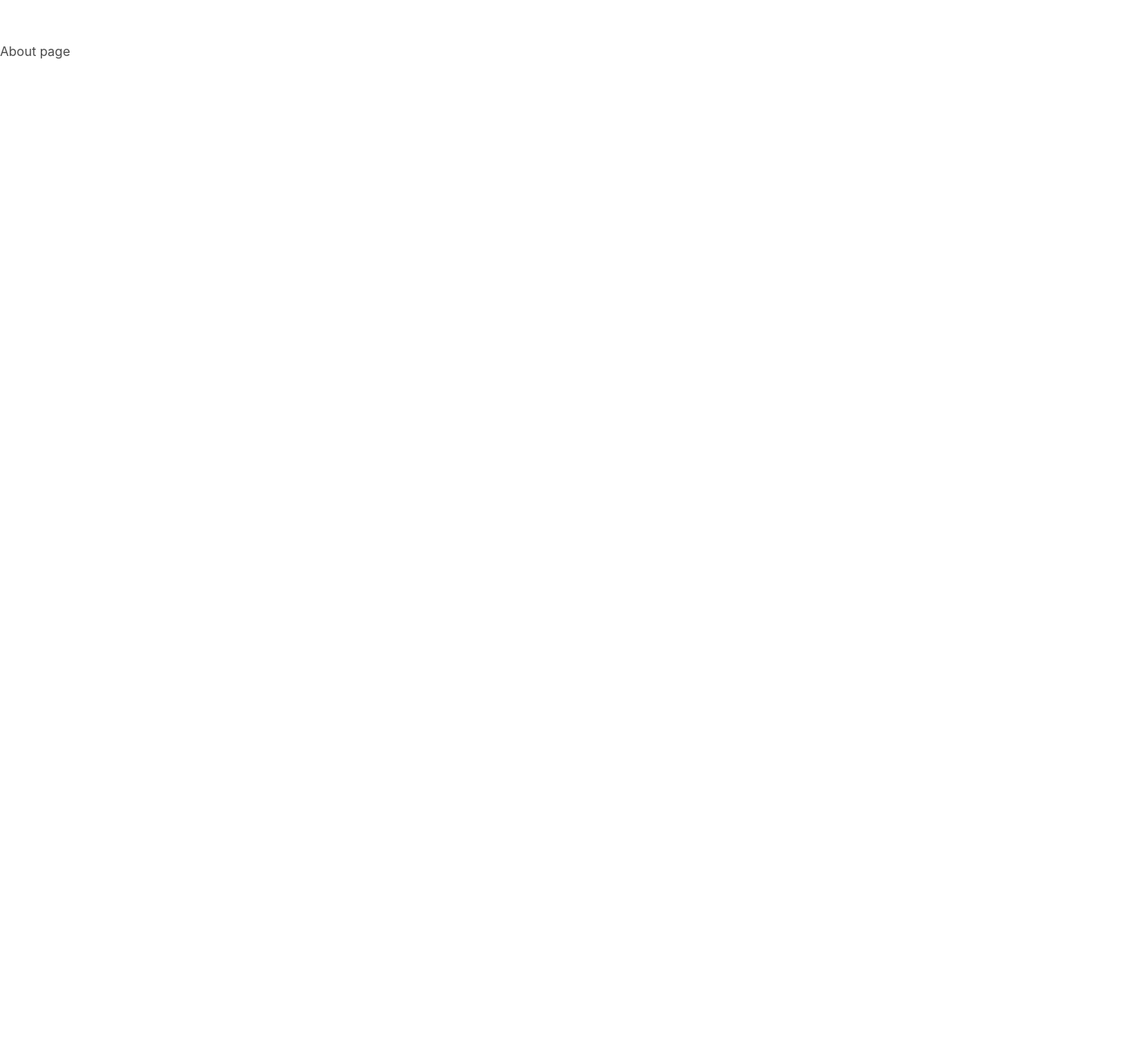
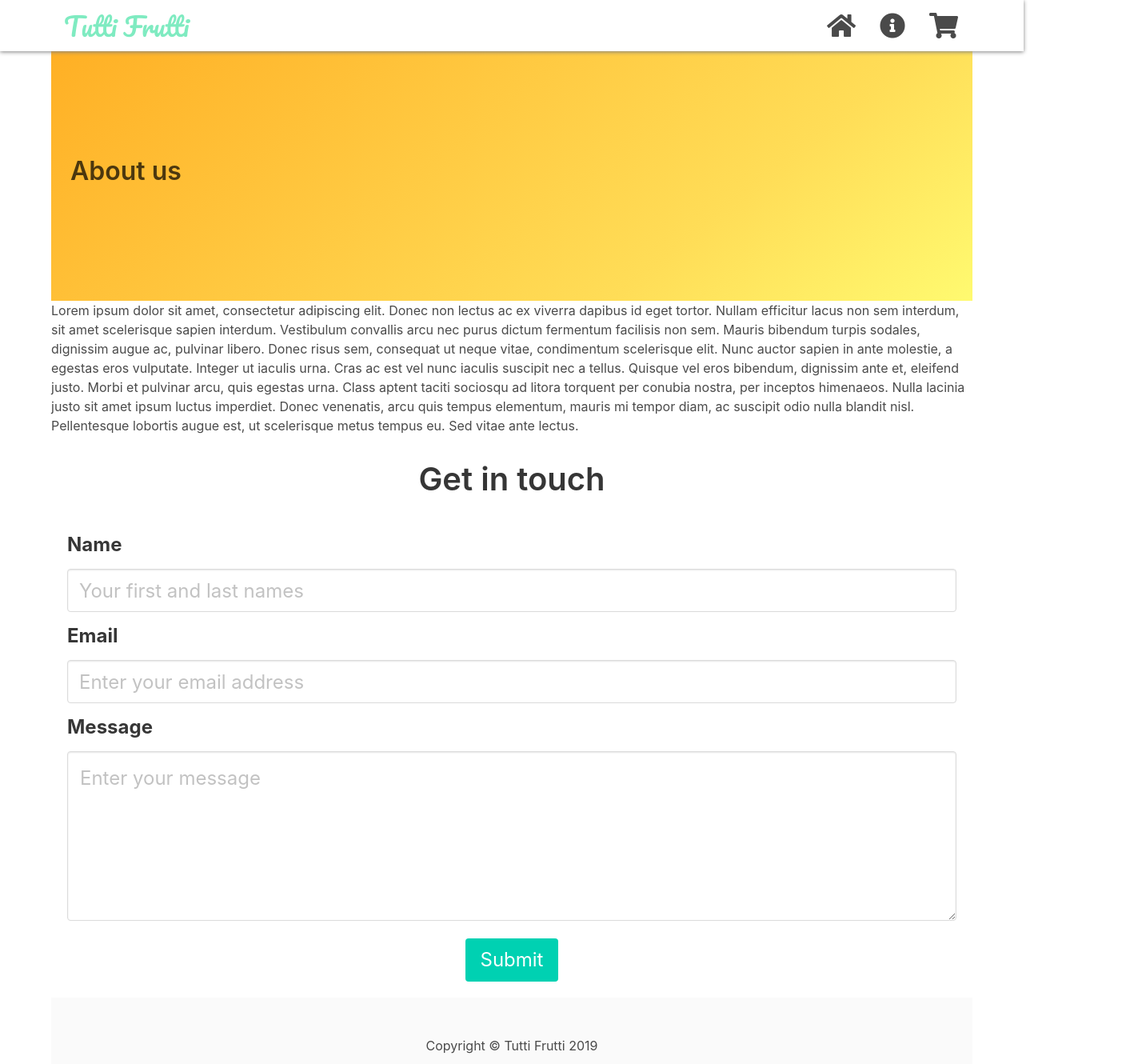
Before and after one commit to tiagological/shopping-cart, a React (Create React App) app in the folder client/: page /about in a window 1280 px wide. Shown: the top 1330 px of the page at 80% size, 1403 px wide, since content can reach past the window. Before the commit the page ends 800 px from the top, so only its background shows below. Built offline with nearby package versions, Linux system fonts and the light colour scheme.

Commit message:
Added footer to all views and banner and contact form to about view

```diff
--- a/client/src/components/About.js
+++ b/client/src/components/About.js
@@ -1,9 +1,78 @@
 import React from 'react';
+import styles from '../styles/About.module.css';
 
 const About = () => {
   return (
-    <div>
-      <h1>About page</h1>
+    <div class='container'>
+      <section class='hero is-warning is-medium is-bold'>
+        <div class='hero-body'>
+          <div class='container'>
+            <h1 class='title'>About us</h1>
+          </div>
+        </div>
+      </section>
+      <div className='container'>
+        <p>
+          Lorem ipsum dolor sit amet, consectetur adipiscing elit. Donec non
+          lectus ac ex viverra dapibus id eget tortor. Nullam efficitur lacus
+          non sem interdum, sit amet scelerisque sapien interdum. Vestibulum
+          convallis arcu nec purus dictum fermentum facilisis non sem. Mauris
+          bibendum turpis sodales, dignissim augue ac, pulvinar libero. Donec
+          risus sem, consequat ut neque vitae, condimentum scelerisque elit.
+          Nunc auctor sapien in ante molestie, a egestas eros vulputate. Integer
+          ut iaculis urna. Cras ac est vel nunc iaculis suscipit nec a tellus.
+          Quisque vel eros bibendum, dignissim ante et, eleifend justo. Morbi et
+          pulvinar arcu, quis egestas urna. Class aptent taciti sociosqu ad
+          litora torquent per conubia nostra, per inceptos himenaeos. Nulla
+          lacinia justo sit amet ipsum luctus imperdiet. Donec venenatis, arcu
+          quis tempus elementum, mauris mi tempor diam, ac suscipit odio nulla
+          blandit nisl. Pellentesque lobortis augue est, ut scelerisque metus
+          tempus eu. Sed vitae ante lectus.
+        </p>
+      </div>
+      <div className={`container ${styles.getInTouchTitle}`}>
+        <h2 className='title is-2'>Get in touch</h2>
+      </div>
+      <div className={`container ${styles.formContainer}`}>
+        <div className='field'>
+          <label className='label is-large'>Name</label>
+          <div className='control'>
+            <input
+              className='input is-large'
+              type='text'
+              placeholder='Your first and last names'
+            />
+          </div>
+        </div>
+        <div className='field'>
+          <label className='label is-large'>Email</label>
+          <div className='control'>
+            <input
+              className='input is-large'
+              type='email'
+              placeholder='Enter your email address'
+            />
+          </div>
+        </div>
+        <div className='field'>
+          <label className='label is-large'>Message</label>
+          <div className='control'>
+            <textarea
+              className='textarea is-large'
+              placeholder='Enter your message'
+              rows='5'
+            />
+          </div>
+        </div>
+        <div className='field'>
+          <div className='control has-text-centered'>
+            <button
+              className={`button is-primary is-large ${styles.submitBtn}`}>
+              Submit
+            </button>
+          </div>
+        </div>
+      </div>
     </div>
   );
 };
--- /dev/null
+++ b/client/src/components/AboutContainer.js
@@ -0,0 +1,17 @@
+import React from 'react';
+import Navbar from './Navbar';
+import About from './About';
+import Cart from './Cart';
+import Footer from './Footer';
+
+const AppContainer = () => {
+  return (
+    <div className='container'>
+      <Navbar />
+      <About />
+      <Cart />
+      <Footer />
+    </div>
+  );
+};
+export default AppContainer;
--- a/client/src/components/App.js
+++ b/client/src/components/App.js
@@ -1,18 +1,16 @@
 import React from 'react';
 import { BrowserRouter as Router, Switch, Route } from 'react-router-dom';
 import Home from './Home';
-import About from './About';
+import AboutContainer from './AboutContainer';
 import Checkout from './Checkout';
 
 const App = () => {
   return (
     <Router>
       <Switch>
-        <div>
-          <Route exact path='/' component={Home} />
-          <Route exact path='/about' component={About} />
-          <Route exact path='/checkout' component={Checkout} />
-        </div>
+        <Route exact path='/' component={Home} />
+        <Route exact path='/about' component={AboutContainer} />
+        <Route exact path='/checkout' component={Checkout} />
       </Switch>
     </Router>
   );
--- a/client/src/components/Cart.js
+++ b/client/src/components/Cart.js
@@ -1,6 +1,6 @@
 import React from 'react';
 import { connect } from 'react-redux';
-import { removeItem, decreaseTotal } from '../actions';
+import { removeItem, decreaseTotal, toggleCart } from '../actions';
 import styles from '../styles/Cart.module.css';
 import PropTypes from 'prop-types';
 
@@ -11,6 +11,7 @@ const Cart = props => {
         <p>{item.name}</p>
         <p>£{item.price}</p>
         <button
+          className='button is-primary'
           onClick={() => {
             props.removeItem(item.id);
             props.decreaseTotal(item.price);
@@ -27,7 +28,11 @@ const Cart = props => {
 
   const cartDisplay =
     props.cart.length === 0 ? (
-      <div>Your cart is empty!</div>
+      <div className={styles.emptyCartMessage}>
+        <i className='fas fa-2x fa-shopping-cart' />
+
+        <h1>Your cart is empty!</h1>
+      </div>
     ) : (
       <div>
         {cartItems}
@@ -37,7 +42,9 @@ const Cart = props => {
 
   return (
     <div style={cartVisibility} className={styles.cartContainer}>
-      <h3>Cart</h3>
+      <button className={styles.closeBtn} onClick={props.toggleCart}>
+        <i className='fas fa-times' />
+      </button>
       {cartDisplay}
     </div>
   );
@@ -53,7 +60,7 @@ const mapStateToProps = state => {
 
 export default connect(
   mapStateToProps,
-  { removeItem, decreaseTotal }
+  { removeItem, decreaseTotal, toggleCart }
 )(Cart);
 
 Cart.propTypes = {
@@ -61,5 +68,6 @@ Cart.propTypes = {
   total: PropTypes.number.isRequired,
   removeItem: PropTypes.func.isRequired,
   decreaseTotal: PropTypes.func.isRequired,
+  toggleCart: PropTypes.func.isRequired,
   isCartVisible: PropTypes.bool.isRequired
 };
--- a/client/src/components/Checkout.js
+++ b/client/src/components/Checkout.js
@@ -1,9 +1,11 @@
 import React from 'react';
+import Footer from './Footer';
 
 const Checkout = () => {
   return (
     <div>
       <h1>Checkout page</h1>
+      <Footer />
     </div>
   );
 };
--- /dev/null
+++ b/client/src/components/Footer.js
@@ -0,0 +1,13 @@
+import React from 'react';
+
+const Footer = () => {
+  return (
+    <footer className='footer'>
+      <div className='content has-text-centered'>
+        <p>Copyright &copy; Tutti Frutti 2019</p>
+      </div>
+    </footer>
+  );
+};
+
+export default Footer;
--- a/client/src/components/Home.js
+++ b/client/src/components/Home.js
@@ -4,6 +4,7 @@ import Banner from './Banner';
 import Subheading from './Subheading';
 import ProductList from './ProductList';
 import Cart from './Cart';
+import Footer from './Footer';
 import '../styles/App.css';
 
 const Home = () => {
@@ -16,6 +17,7 @@ const Home = () => {
         <Cart />
         <ProductList />
       </section>
+      <Footer />
     </div>
   );
 };
--- a/client/src/components/Navbar.js
+++ b/client/src/components/Navbar.js
@@ -19,9 +19,9 @@ const Navbar = props => {
       role='navigation'
       aria-label='main navigation'>
       <div className='navbar-brand'>
-        <a className='navbar-item'>
+        <Link to='/' className='navbar-item'>
           <p className={styles.logoFont}>Tutti Frutti</p>
-        </a>
+        </Link>
 
         <a
           role='button'
@@ -40,20 +40,23 @@ const Navbar = props => {
         id='navbarMenu'
         className={`navbar-menu ${expandedState} ${styles.navbarMenu}`}>
         <div className='navbar-end'>
-          <a className='navbar-item'>
+          <Link to='/' className='navbar-item'>
             <span className='icon is-large'>
               <i className='fas fa-2x fa-home' />
             </span>
-          </a>
+          </Link>
 
-          <Link to='/about'>
-            <a className='navbar-item'>
-              <span className='icon is-large'>
-                <i className='fas fa-2x fa-info-circle' />
-              </span>
-            </a>
+          <Link to='/about' className='navbar-item'>
+            <span className='icon is-large'>
+              <i className='fas fa-2x fa-info-circle' />
+            </span>
           </Link>
-          <a className='navbar-item' onClick={props.toggleCart}>
+          <a
+            className='navbar-item'
+            onClick={() => {
+              props.toggleCart();
+              classToggler();
+            }}>
             <span className='icon is-large'>
               <span className={styles.productQuantity}>
                 {props.cart.length < 1 ? null : props.cart.length}
--- a/client/src/reducers/toggleCartReducer.js
+++ b/client/src/reducers/toggleCartReducer.js
@@ -1,4 +1,4 @@
-export default (state = true, action) => {
+export default (state = false, action) => {
   switch (action.type) {
     case 'TOGGLE_CART':
       return !state;
--- /dev/null
+++ b/client/src/styles/About.module.css
@@ -0,0 +1,11 @@
+.getInTouchTitle {
+  margin: 2rem 0;
+  text-align: center;
+}
+
+.formContainer {
+  padding: 10px 20px;
+}
+.submitBtn {
+  margin: 10px 0;
+}
--- a/client/src/styles/Cart.module.css
+++ b/client/src/styles/Cart.module.css
@@ -3,9 +3,9 @@
   background-color: yellow;
   position: absolute;
   z-index: 1;
-  min-height: 10rem;
+  min-height: 35rem;
   width: 90%;
-  top: 2rem;
+  top: -610px;
   left: 0;
   right: 0;
   margin-left: auto;
@@ -14,10 +14,30 @@
   transition: opacity 200ms ease-in;
 }
 
-@media (min-width: 1024px) {
+.closeBtn {
+  background-color: transparent;
+  color: #4a4a4a;
+  border: none;
+  outline: none;
+  float: right;
+  margin: 5px 10px 0 0;
+  transform: scale(2);
+}
+
+.closeBtn:hover {
+  cursor: pointer;
+  color: #7febc1;
+}
+
+.emptyCartMessage {
+  padding-top: 150px;
+  font-size: 2.5rem;
+}
+
+@media only screen and (min-width: 1024px) {
   .cartContainer {
     width: 25%;
-    top: -30rem;
-    left: 63rem;
+    top: -710px;
+    left: 1050px;
   }
 }
```
Also changed, not shown: 1 other file (tests, documents, lock files or other folders).
